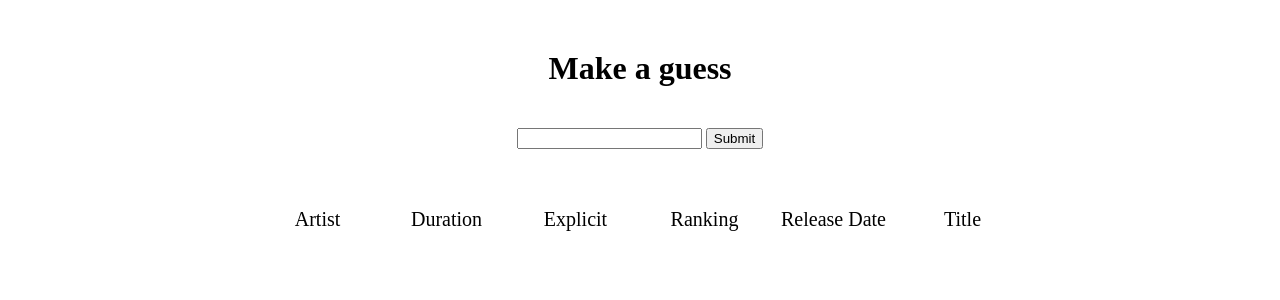
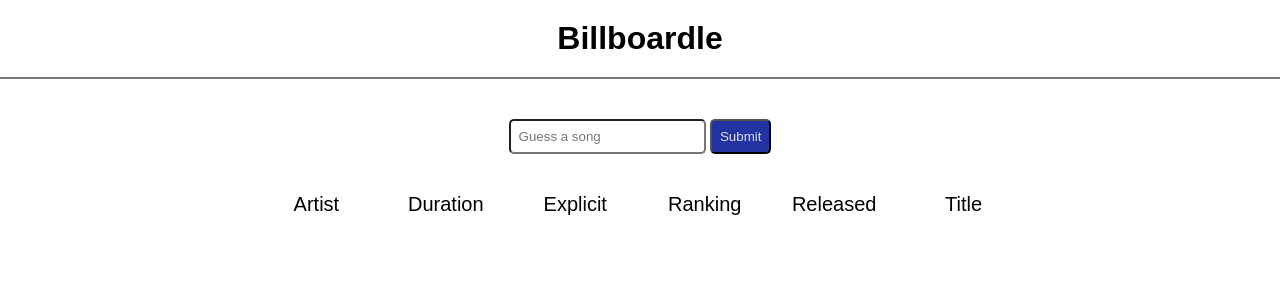
Before and after one commit to dokyun-kim4/Bilboardle, a Flask app: page /bilboardle in a window 1280 px wide. Shown: the top 300 px of the page. Run offline with Flask 3, Linux system fonts and the light colour scheme; parts of the project's set-up code (start-up, migrations or seed data) failed here and were passed over; some libraries are stand-ins or nearby versions.

Commit message:
UI update for game page

```diff
--- a/static/game.css
+++ b/static/game.css
@@ -1,9 +1,32 @@
 body {
+    font-family: Arial, Helvetica, sans-serif;
     text-align: center;
+    margin: 0px;
 }
 
+nav {
+    border-bottom: 2px solid rgb(121, 121, 121);
+    margin-top: 0px;
+    margin-bottom: 0px;
+}
+
+
 h1 {
-    margin-top: 50px;
+    font-size: xx-large;
+    margin-bottom: 20px;
+    margin-top: 20px;
+}
+
+input[type="text"] {
+    border-radius: 5px;
+    padding: 8px;
+}
+
+input[type="submit"] {
+    background-color: #2134a2;
+    color: #dfdfdf;
+    border-radius: 5px;
+    padding: 8px 8px;
 }
 
 .rect {
@@ -24,11 +47,12 @@ h1 {
 .square {
     width: 125px;
     height: 125px;
+    color: rgb(0, 0, 0);
     background-color: #ccc;
     display: inline-block;
     text-align: center;
     line-height: 100px;
-    font-size: 15px;
+    font-size: 16px;
     overflow: hidden;
     white-space: nowrap;
     text-overflow: ellipsis;
@@ -41,6 +65,5 @@ h1 {
 }
 
 #guess-input {
-    margin-top: 20px;
-    margin-bottom: 20px;
+    margin-top: 40px;
 }
--- a/templates/game.html
+++ b/templates/game.html
@@ -2,7 +2,7 @@
 <html>
 <head>
     <meta charset="UTF-8">
-    <title>AutoComplete</title>
+    <title>Bilboardle</title>
     <script src="https://ajax.googleapis.com/ajax/libs/jquery/1.7.1/jquery.js">
     </script>
 
@@ -13,11 +13,16 @@
         rel="stylesheet" type="text/css" />
     <link rel="stylesheet" type="text/css" href="{{ url_for('static', filename='game.css') }}">
 </head>
+
 <body>
-    <h1>Make a guess</h1>
+  <nav>
+    <h1>Billboardle</h1>
+  </nav>
     <form id="guess-form">
-      <input type="text" id="guess-input" name="guess" required>
-      <input type="submit" value="Submit">
+      <div class="form-group">
+        <input type="text" id="guess-input" placeholder="Guess a song" name="guess" required>
+        <input type="submit" value="Submit">
+      </div>
     </form>
 
     <div class="row">
@@ -25,7 +30,7 @@
       <div class="rect">Duration</div>
       <div class="rect">Explicit</div>
       <div class="rect">Ranking</div>
-      <div class="rect">Release Date</div>
+      <div class="rect">Released</div>
       <div class="rect">Title</div>
     </div>
 
```
